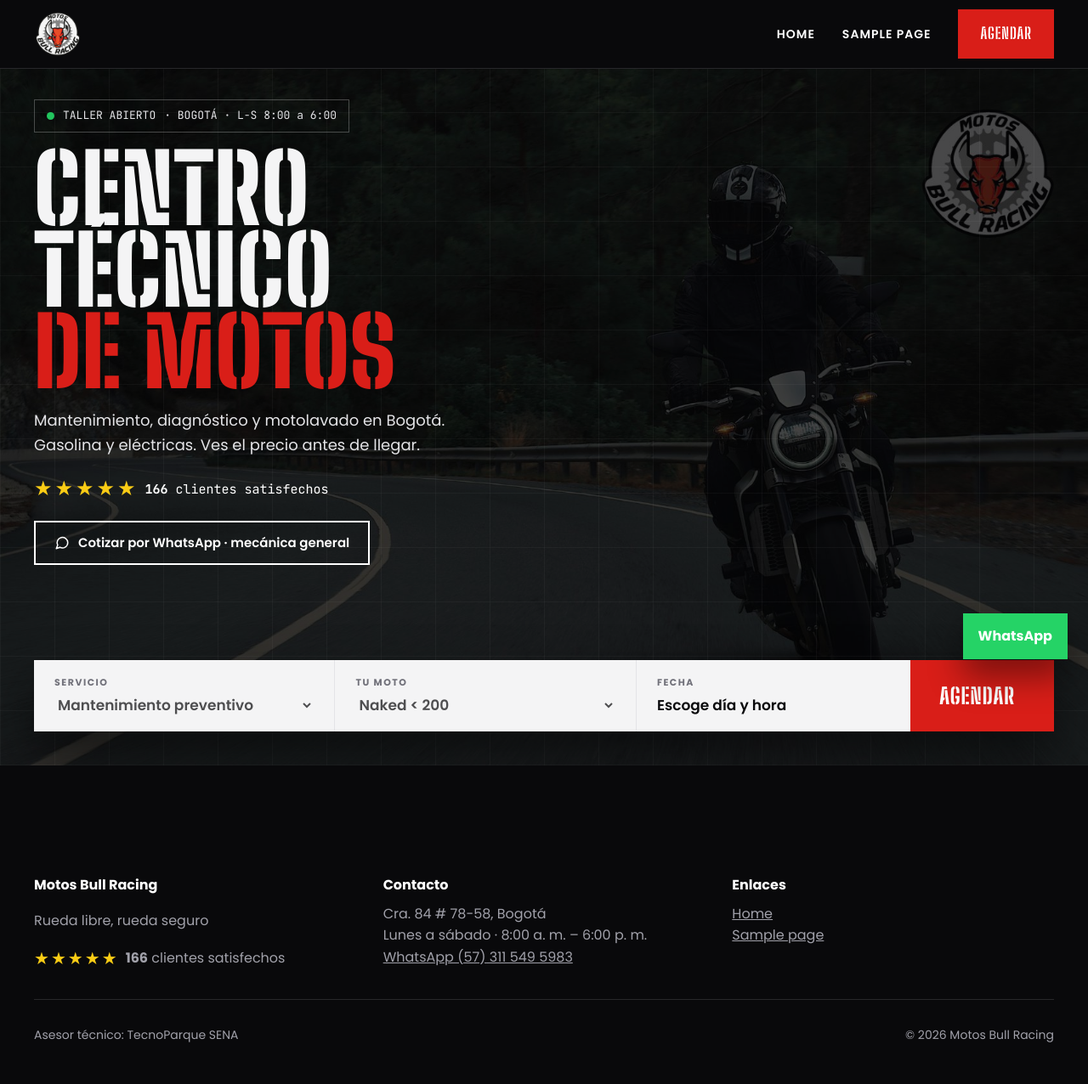
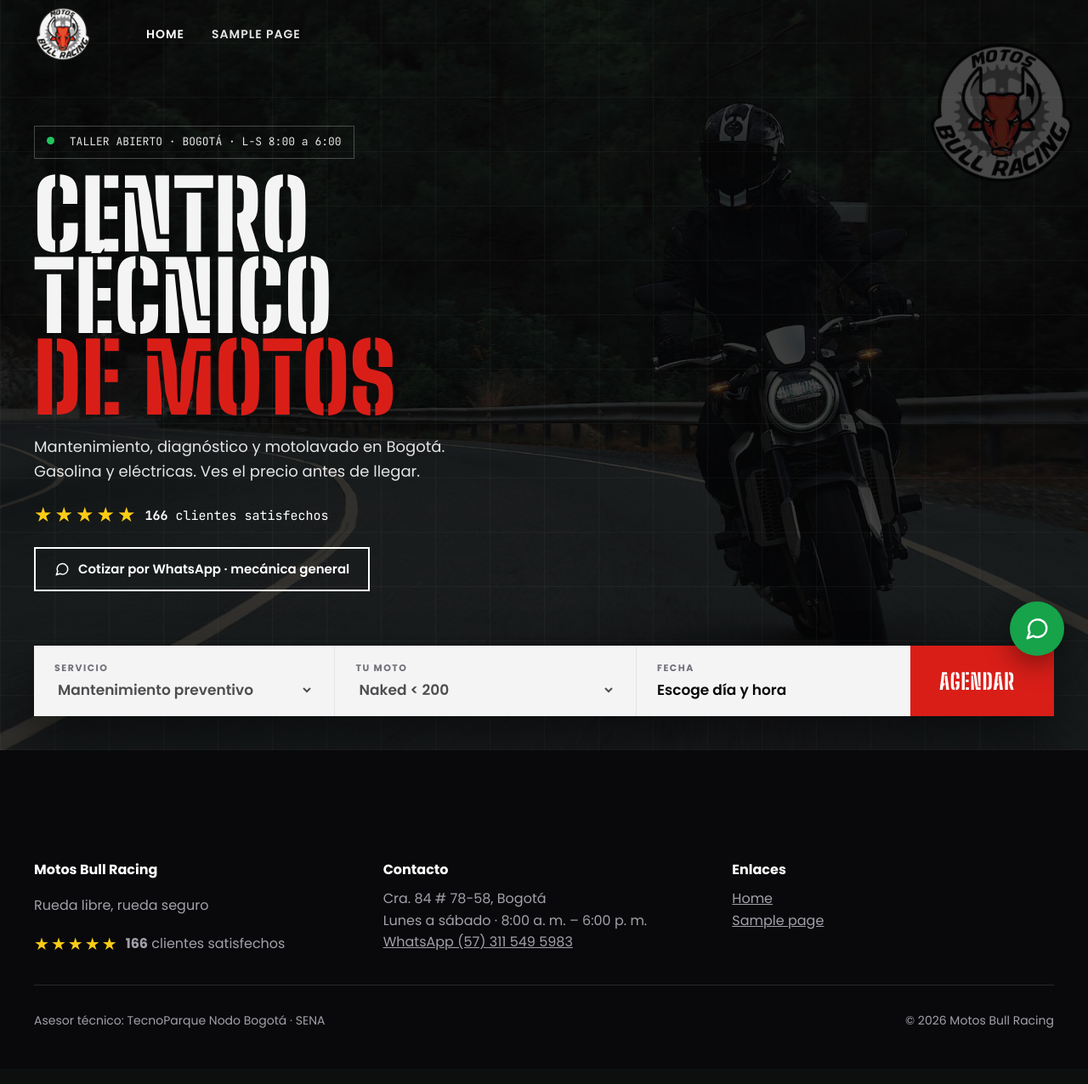
Before and after one commit to JesusCastro81/bullracing-web, a WordPress theme: template wp-content/themes/bullracing/front-page.php in a window 1280 px wide. Shown: the whole page at 85% size. After the commit the page ends 1210 px from the top, so only its background shows below. Run offline with PHP 8.4 and a stand-in for WordPress, Linux system fonts and the light colour scheme; the site name, menu and one post (Sample post) are stand-ins, and other content is empty.

Commit message:
feat(header): header sobre la foto, enlace El taller y WhatsApp en círculo

```diff
--- a/wp-content/themes/bullracing/assets/css/skins/taller.css
+++ b/wp-content/themes/bullracing/assets/css/skins/taller.css
@@ -85,6 +85,64 @@ h2 {
   border-bottom: 1px solid var(--color-borde);
 }
 
+/* =========================================================
+   HEADER del inicio: va encima de la foto del hero (igual al PDF).
+   En las páginas internas se queda con su fondo negro.
+   ========================================================= */
+.home .br-header {
+  position: absolute;
+  inset: 0 0 auto;
+  border-bottom: 0;
+  background: transparent;
+}
+
+.br-header__fila {
+  justify-content: flex-start;
+}
+
+.br-header__logo img,
+.br-header__logo .custom-logo {
+  height: 68px;
+  max-height: 68px;
+}
+
+.br-header__nav {
+  margin-left: var(--espacio-l);
+}
+
+.br-header .br-menu {
+  gap: 32px;
+}
+
+.br-header .br-menu a {
+  color: var(--paleta-gris-200);
+}
+
+.br-header .br-menu li:first-child a {
+  color: var(--paleta-blanco);
+}
+
+.br-header .br-menu a:hover {
+  color: var(--color-acento);
+}
+
+/* Botón flotante de WhatsApp: círculo verde con el ícono */
+.br-whatsapp {
+  --taller-verde-whatsapp: #16a34a; /* Verde del botón en el diseño */
+  right: 28px;
+  bottom: 28px;
+  display: flex;
+  align-items: center;
+  justify-content: center;
+  width: 64px;
+  height: 64px;
+  padding: 0;
+  border-radius: 50%;
+  background: var(--taller-verde-whatsapp);
+  color: var(--paleta-blanco);
+  box-shadow: 0 10px 30px rgb(0 0 0 / 0.4);
+}
+
 /* Fondo con rayas diagonales para secciones "de taller" */
 .br-skin-rayas {
   background-color: var(--color-superficie);
@@ -115,8 +173,8 @@ h2 {
   flex-direction: column;
   justify-content: space-between;
   gap: var(--espacio-xl);
-  min-height: 820px;
-  padding-block: 36px 40px;
+  min-height: min(900px, 100svh);
+  padding-block: 148px 40px; /* 112px del header encima + 36px del diseño */
   overflow: hidden;
   isolation: isolate;
 }
@@ -151,9 +209,7 @@ h2 {
 }
 
 .br-hero__estado {
-  display: inline-flex;
-  align-items: center;
-  gap: 10px;
+  display: inline-block;
   margin: 0;
   padding: 8px 14px;
   border: 1px solid rgb(255 255 255 / 0.25);
@@ -163,6 +219,9 @@ h2 {
 }
 
 .br-hero__punto {
+  display: inline-block;
+  margin-right: 10px;
+  vertical-align: 1px;
   width: 9px;
   height: 9px;
   border-radius: 50%;
@@ -304,6 +363,16 @@ h2 {
 @media (max-width: 860px) {
   .br-hero {
     min-height: 0;
+    padding-top: 112px;
+  }
+
+  .br-header__nav {
+    margin-left: 0;
+  }
+
+  .br-header__logo img,
+  .br-header__logo .custom-logo {
+    height: 48px;
   }
 
   .br-cotizador {
--- a/wp-content/themes/bullracing/footer.php
+++ b/wp-content/themes/bullracing/footer.php
@@ -1,6 +1,6 @@
 <?php
 /**
- * Pie de página: datos del taller, redes, menú del pie y TecnoParque como asesor técnico.
+ * Pie de página: datos del taller, redes, menú del pie y TecnoParque Nodo Bogotá (SENA) como asesor técnico.
  *
  * @package BullRacing
  */
@@ -51,7 +51,7 @@ $redes  = array_filter( $taller['redes'] );
 	</div>
 
 	<div class="br-contenedor br-footer__base">
-		<p class="br-footer__asesor"><?php esc_html_e( 'Asesor técnico: TecnoParque SENA', 'bullracing' ); ?></p>
+		<p class="br-footer__asesor"><?php esc_html_e( 'Asesor técnico: TecnoParque Nodo Bogotá · SENA', 'bullracing' ); ?></p>
 		<p class="br-footer__copy">&copy; <?php echo esc_html( gmdate( 'Y' ) ); ?> <?php echo esc_html( $taller['nombre'] ); ?></p>
 	</div>
 </footer>
--- a/wp-content/themes/bullracing/functions.php
+++ b/wp-content/themes/bullracing/functions.php
@@ -37,7 +37,9 @@ function bullracing_setup(): void {
 add_action( 'after_setup_theme', 'bullracing_setup' );
 
 /**
- * Estilos y scripts. Orden de carga: fuentes → tokens → skin → main.
+ * Estilos y scripts. Orden de carga: fuentes → tokens → main → skin.
+ * La skin va de última para que sus ajustes visuales ganen sobre la estructura de main.css
+ * (los tokens del nivel 2 que redefine aplican igual en cualquier orden).
  * Todo es local: el sitio funciona sin conexión a servicios externos.
  */
 function bullracing_recursos(): void {
@@ -45,8 +47,8 @@ function bullracing_recursos(): void {
 
 	wp_enqueue_style( 'bullracing-fuentes', $uri . '/assets/fonts/fonts.css', array(), BULLRACING_TEMA_VERSION );
 	wp_enqueue_style( 'bullracing-tokens', $uri . '/assets/css/tokens.css', array( 'bullracing-fuentes' ), BULLRACING_TEMA_VERSION );
-	wp_enqueue_style( 'bullracing-skin', $uri . '/assets/css/skins/' . BULLRACING_SKIN . '.css', array( 'bullracing-tokens' ), BULLRACING_TEMA_VERSION );
-	wp_enqueue_style( 'bullracing-main', $uri . '/assets/css/main.css', array( 'bullracing-skin' ), BULLRACING_TEMA_VERSION );
+	wp_enqueue_style( 'bullracing-main', $uri . '/assets/css/main.css', array( 'bullracing-tokens' ), BULLRACING_TEMA_VERSION );
+	wp_enqueue_style( 'bullracing-skin', $uri . '/assets/css/skins/' . BULLRACING_SKIN . '.css', array( 'bullracing-main' ), BULLRACING_TEMA_VERSION );
 
 	wp_enqueue_script(
 		'bullracing-main',
@@ -85,6 +87,7 @@ function bullracing_menu_respaldo(): void {
 	$enlaces = array(
 		__( 'Planes', 'bullracing' )        => home_url( '/#planes' ),
 		__( 'Motolavado', 'bullracing' )    => home_url( '/#motolavado' ),
+		__( 'El taller', 'bullracing' )     => home_url( '/#taller' ),
 		__( 'Quiénes somos', 'bullracing' ) => bullracing_url_pagina( 'quienes-somos', '#nosotros' ),
 		__( 'Contacto', 'bullracing' )      => bullracing_url_pagina( 'contacto', '#contacto' ),
 	);
--- a/wp-content/themes/bullracing/header.php
+++ b/wp-content/themes/bullracing/header.php
@@ -51,17 +51,6 @@ $taller = bullracing_datos_taller();
 			);
 			?>
 		</nav>
-
-		<?php
-		bullracing_componente(
-			'boton',
-			array(
-				'texto' => __( 'Agendar', 'bullracing' ),
-				'url'   => bullracing_url_pagina( 'agendamiento', '#planes' ),
-				'clase' => 'br-header__agendar',
-			)
-		);
-		?>
 	</div>
 </header>
 
--- a/wp-content/themes/bullracing/template-parts/boton-whatsapp.php
+++ b/wp-content/themes/bullracing/template-parts/boton-whatsapp.php
@@ -1,6 +1,7 @@
 <?php
 /**
  * Botón flotante de WhatsApp (presente en todas las páginas).
+ * Círculo con el ícono de chat; el texto queda para lectores de pantalla.
  *
  * @package BullRacing
  */
@@ -11,5 +12,6 @@ defined( 'ABSPATH' ) || exit;
 	href="<?php echo esc_url( bullracing_whatsapp_url( __( 'Hola, quiero cotizar un servicio para mi moto.', 'bullracing' ) ) ); ?>"
 	target="_blank" rel="noopener"
 	aria-label="<?php esc_attr_e( 'Escribir por WhatsApp', 'bullracing' ); ?>">
-	WhatsApp
+	<svg class="br-whatsapp__icono" width="30" height="30" viewBox="0 0 24 24" fill="none" stroke="currentColor" stroke-width="2" stroke-linecap="round" stroke-linejoin="round" aria-hidden="true"><path d="M21 11.5a8.4 8.4 0 0 1-12.4 7.4L3 21l2.1-5.4A8.4 8.4 0 1 1 21 11.5z"></path></svg>
+	<span class="screen-reader-text"><?php esc_html_e( 'WhatsApp', 'bullracing' ); ?></span>
 </a>
```
Also changed, not shown: CHANGELOG.md.
